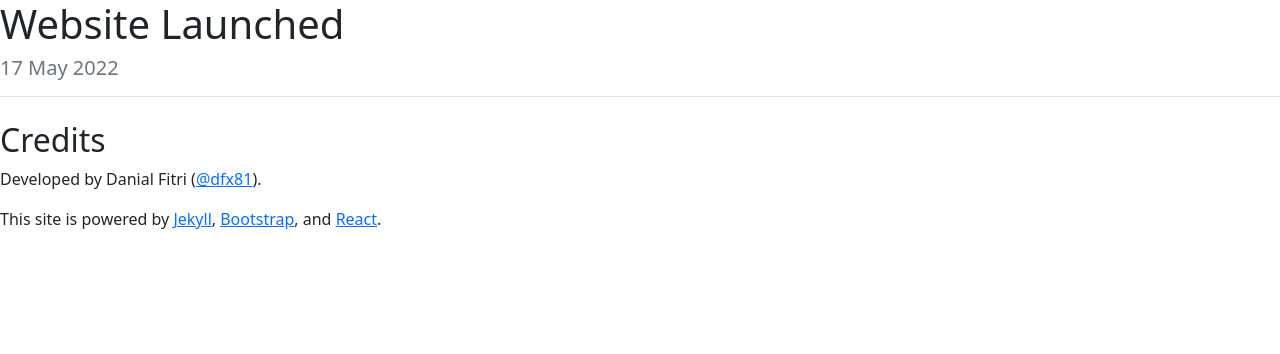
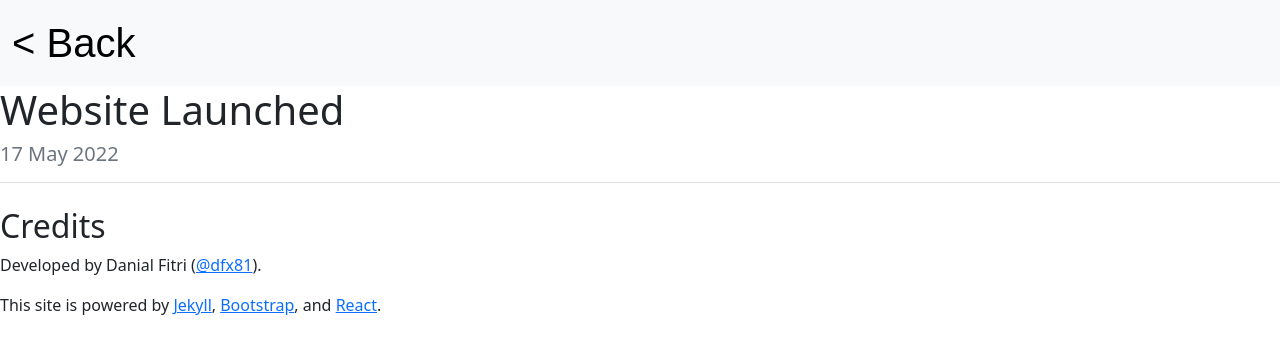
Before and after one commit to itech-uum/news, a Jekyll site: the page built from _posts/2022-05-17-website-launched.md, in a window 1280 px wide. Shown: the top 354 px of the page. Built offline with Jekyll 4.4.1, drawn with Linux system fonts in a browser that asks for light colours.

Commit message:
Fixing back

```diff
--- a/_layouts/post.html
+++ b/_layouts/post.html
@@ -2,7 +2,11 @@
 layout: default
 ---
 <div class="back">
-    <a class="navbar-brand" href="/news"></a>
+    <nav class="navbar bg-light">
+        <div class="container-fluid">
+            <a class="navbar-brand" href="/news">&lt; Back</a>
+        </div>
+    </nav>
 </div>
 <div>
     <h1>{{ page.title }}</h1>
--- a/css/styles.css
+++ b/css/styles.css
@@ -1,4 +1,4 @@
-.back > a {
+.back a {
     color: black;
     text-decoration: none;
     font-family: sans-serif;
```
